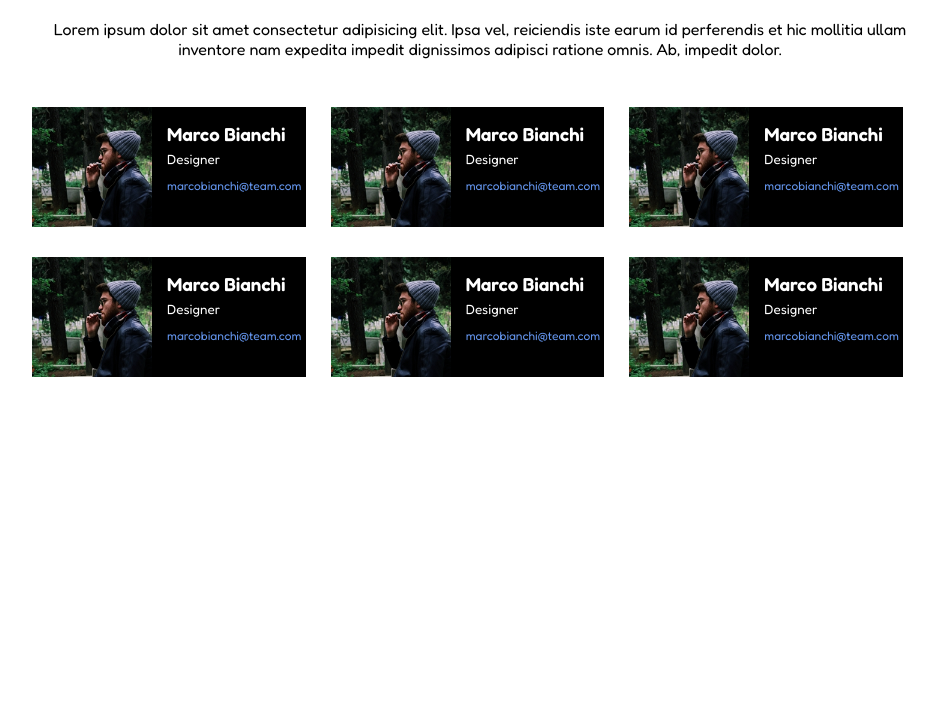
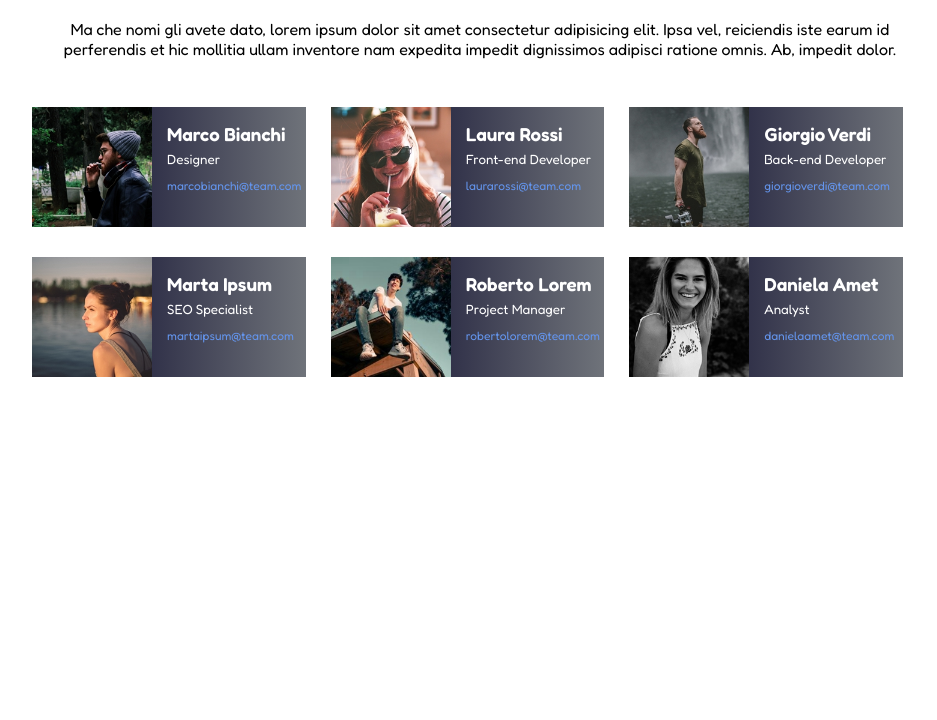
Before and after one commit to lucacappello79/html-css-float-cards, a plain HTML site: page index.html in a window 1280 px wide. Shown: the part 80-800 px from the top of the page, without its empty margins (160-1097 px from the left). Drawn offline with Linux system fonts and the light colour scheme.

Commit message:
fixed names and roles

```diff
--- a/css/style.css
+++ b/css/style.css
@@ -22,7 +22,7 @@ body{
 }
 
 h1{
-    color: blueviolet;
+    color: #38328b;
     text-align: center;
     padding: 25px 0 35px;
 }
@@ -37,7 +37,8 @@ main{
 }
 
 .member{
-    background-color: black;
+    background: rgb(2,0,36);
+    background: linear-gradient(90deg, rgba(2,0,36,1) 0%, rgba(111,115,122,1) 100%, rgba(0,212,255,1) 100%);
     width: calc(100% / 3 - 25px);
     float: left;
     margin-right: 25px;
--- a/index.html
+++ b/index.html
@@ -19,7 +19,7 @@
 
         <header>
             <h1>Meet our team</h1>
-            <p>Lorem ipsum dolor sit amet consectetur adipisicing elit. Ipsa vel, reiciendis iste earum id perferendis et hic mollitia ullam inventore nam expedita impedit dignissimos adipisci ratione omnis. Ab, impedit dolor.</p>
+            <p>Ma che nomi gli avete dato, lorem ipsum dolor sit amet consectetur adipisicing elit. Ipsa vel, reiciendis iste earum id perferendis et hic mollitia ullam inventore nam expedita impedit dignissimos adipisci ratione omnis. Ab, impedit dolor.</p>
         </header>
 
         <main class="clearfix">
@@ -37,55 +37,55 @@
 
             <div class="member">
                 <div class="ruolo designer clearfix">
-                    <img src="img/male1.png" alt="member picture">
+                    <img src="img/female1.png" alt="member picture">
                     <div class="info">
-                        <h3>Marco Bianchi</h3>
-                        <h4>Designer</h4>
-                        <span>marcobianchi@team.com</span>
+                        <h3>Laura Rossi</h3>
+                        <h4>Front-end Developer</h4>
+                        <span>laurarossi@team.com</span>
                     </div>
                 </div>
             </div>
 
             <div class="member">
                 <div class="ruolo designer clearfix">
-                    <img src="img/male1.png" alt="member picture">
+                    <img src="img/male2.png" alt="member picture">
                     <div class="info">
-                        <h3>Marco Bianchi</h3>
-                        <h4>Designer</h4>
-                        <span>marcobianchi@team.com</span>
+                        <h3>Giorgio Verdi</h3>
+                        <h4>Back-end Developer</h4>
+                        <span>giorgioverdi@team.com</span>
                     </div>
                 </div>
             </div>
 
             <div class="member">
                 <div class="ruolo designer clearfix">
-                    <img src="img/male1.png" alt="member picture">
+                    <img src="img/female2.png" alt="member picture">
                     <div class="info">
-                        <h3>Marco Bianchi</h3>
-                        <h4>Designer</h4>
-                        <span>marcobianchi@team.com</span>
+                        <h3>Marta Ipsum</h3>
+                        <h4>SEO Specialist</h4>
+                        <span>martaipsum@team.com</span>
                     </div>
                 </div>
             </div>
 
             <div class="member">
                 <div class="ruolo designer clearfix">
-                    <img src="img/male1.png" alt="member picture">
+                    <img src="img/male3.png" alt="member picture">
                     <div class="info">
-                        <h3>Marco Bianchi</h3>
-                        <h4>Designer</h4>
-                        <span>marcobianchi@team.com</span>
+                        <h3>Roberto Lorem</h3>
+                        <h4>Project Manager</h4>
+                        <span>robertolorem@team.com</span>
                     </div>
                 </div>
             </div>
 
             <div class="member">
                 <div class="ruolo designer clearfix">
-                    <img src="img/male1.png" alt="member picture">
+                    <img src="img/female3.png" alt="member picture">
                     <div class="info">
-                        <h3>Marco Bianchi</h3>
-                        <h4>Designer</h4>
-                        <span>marcobianchi@team.com</span>
+                        <h3>Daniela Amet</h3>
+                        <h4>Analyst</h4>
+                        <span>danielaamet@team.com</span>
                     </div>
                 </div>
             </div>
```
